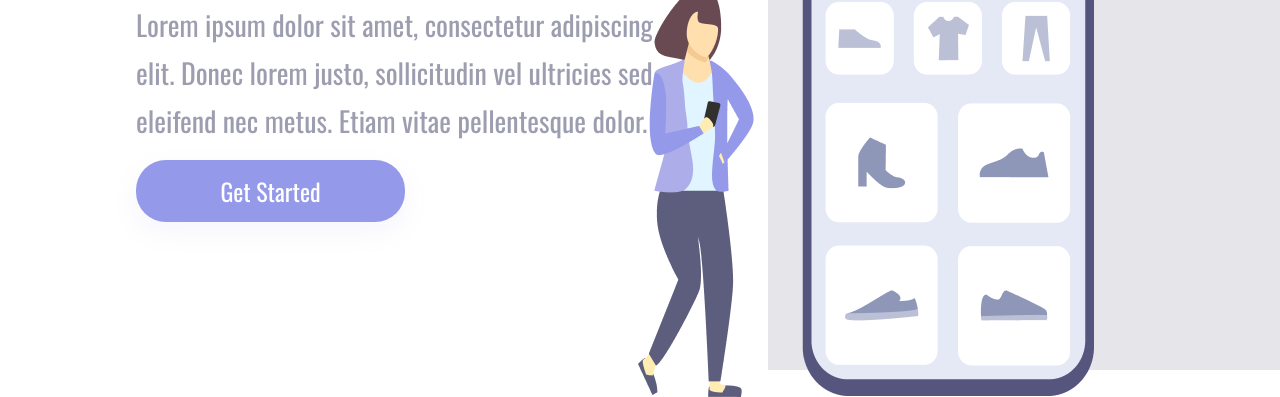
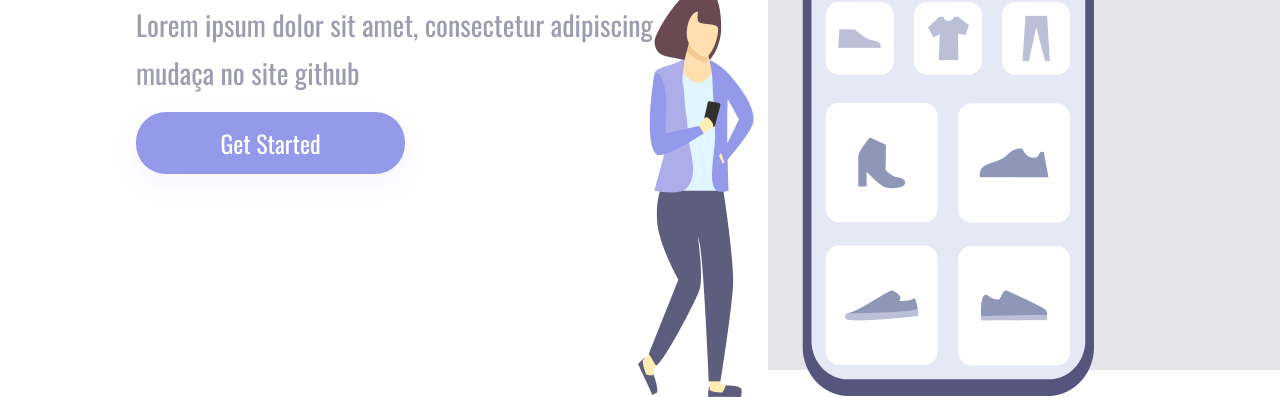
Before and after one commit to lucianapiva/primeiro-projeto, a plain HTML site: page index.html in a window 1280 px wide. Shown: the part 430-827 px from the top of the page. Drawn offline with nearby package versions, Linux system fonts and the light colour scheme.

Commit message:
atualizar

```diff
--- a/index.html
+++ b/index.html
@@ -16,8 +16,7 @@
         <section class="container-left">
             <h1>Easy Shopping Via Mobile</h1>
             <p>Lorem ipsum dolor sit amet, consectetur adipiscing
-                elit. Donec lorem justo, sollicitudin vel ultricies sed,
-                eleifend nec metus. Etiam vitae pellentesque dolor.
+                mudaça no site github
             </p>
             <button>Get Started</button>
         </section>
```
